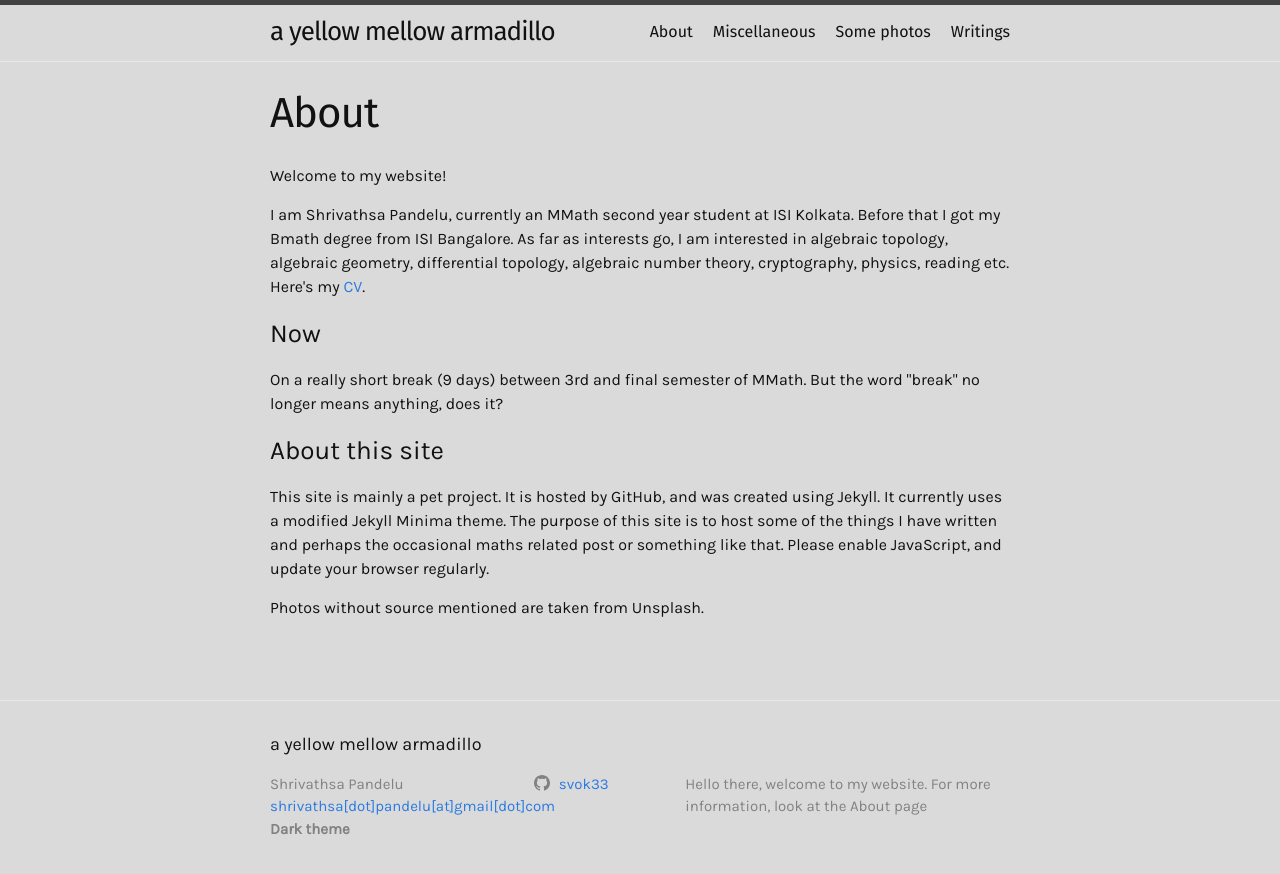
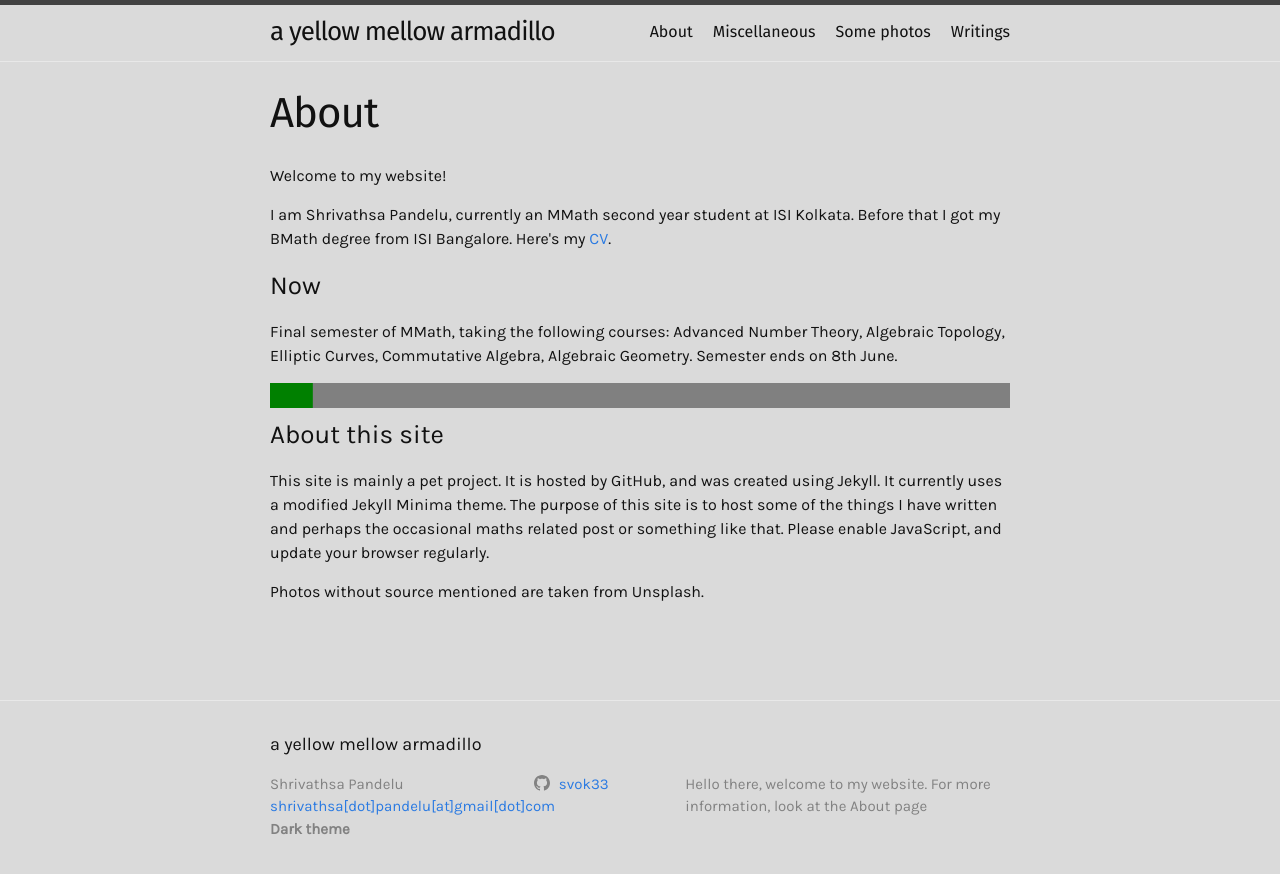
Before and after one commit to shrivathsap/shrivathsap.github.io, a Jekyll site: the page built from about.html, in a window 1280 px wide. Shown: the top 874 px of the page. Built offline with Jekyll 4.4.1, drawn with Linux system fonts in a browser that asks for light colours.

Commit message:
changes to now

```diff
--- a/about.html
+++ b/about.html
@@ -12,14 +12,38 @@ title: About
 
 		<p>Welcome to my website!</p>
 
-		<p>I am Shrivathsa Pandelu, currently an MMath second year student at ISI Kolkata. Before that I got my Bmath degree from ISI Bangalore. As far as interests go, I am interested in algebraic topology, algebraic geometry, differential topology, algebraic number theory, cryptography, physics, reading etc. Here's my <a href="/cv.html">CV</a>.</p>
+		<p>I am Shrivathsa Pandelu, currently an MMath second year student at ISI Kolkata. Before that I got my BMath degree from ISI Bangalore. Here's my <a href="/cv.html">CV</a>.</p>
 
 		<h3> Now </h3>
 
-		<p>On a really short break (9 days) between 3rd and final semester of MMath. But the word "break" no longer means anything, does it?</p>
+		<p>Final semester of MMath, taking the following courses: Advanced Number Theory, Algebraic Topology, Elliptic Curves, Commutative Algebra, Algebraic Geometry. Semester ends on 8th June.</p>
+		<div id="progress-bar" style="width:100%;">
+			<canvas id="canvas" title="I'm excited not because there's a paradise ahead, but because I'm leaving a hell behind."></canvas>
+		</div>
 
 		<h3>About this site</h3>
 		<p>This site is mainly a pet project. It is hosted by GitHub, and was created using Jekyll. It currently uses a modified Jekyll Minima theme. The purpose of this site is to host some of the things I have written and perhaps the occasional maths related post or something like that. Please enable JavaScript, and update your browser regularly.</p>
 		<p>Photos without source mentioned are taken from Unsplash.</p>
 	</body>
+	<script type="text/javascript">
+		canvas = document.getElementById('canvas')
+		canvas.height = 25;
+		canvas.width = document.getElementById('progress-bar').clientWidth;
+
+		function days_between(date1, date2){
+			const one_day = 1000*60*60*24;
+			return Math.ceil(Math.abs(date2-date1)/one_day);
+		}
+
+		var c = canvas.getContext('2d');//context
+		c.fillStyle = "grey";
+		c.fillRect(0, 0, canvas.width, canvas.height);
+		start = new Date(2022, 1, 7);
+		end = new Date(2022, 5, 8);
+		today = new Date();
+		today.setHours(0, 0, 0);
+		percentage = 1-(days_between(today, end)/days_between(start, end));
+		c.fillStyle = "green";
+		c.fillRect(0, 0, canvas.width*percentage, canvas.height);
+	</script>
 </html>
```
